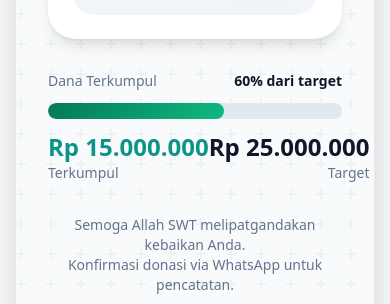
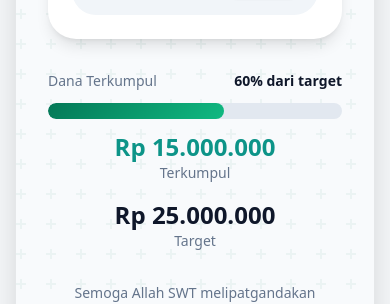
Before and after one commit to rezkyrevansyah/website-risma, a Next.js app: page / in a window 390 px wide. Shown: the part 2703-3007 px from the top of the page. Built offline with nearby package versions, Linux system fonts and the light colour scheme; no server answers; the database is empty.

Commit message:
fixing responsive donasi

```diff
--- a/src/components/public/DonationSection.tsx
+++ b/src/components/public/DonationSection.tsx
@@ -130,14 +130,14 @@ export function DonationSection({
                   />
                 </div>
 
-                <div className="flex items-center justify-between">
-                  <div>
+                <div className="flex flex-col sm:flex-row items-center justify-between gap-4 sm:gap-0">
+                  <div className="text-center sm:text-left">
                     <p className="text-2xl font-bold text-primary">
                       {formatCurrency(donation.currentAmount)}
                     </p>
                     <p className="text-sm text-muted-foreground">Terkumpul</p>
                   </div>
-                  <div className="text-right">
+                  <div className="text-center sm:text-right">
                     <p className="text-2xl font-bold">
                       {formatCurrency(donation.goalAmount)}
                     </p>
```
